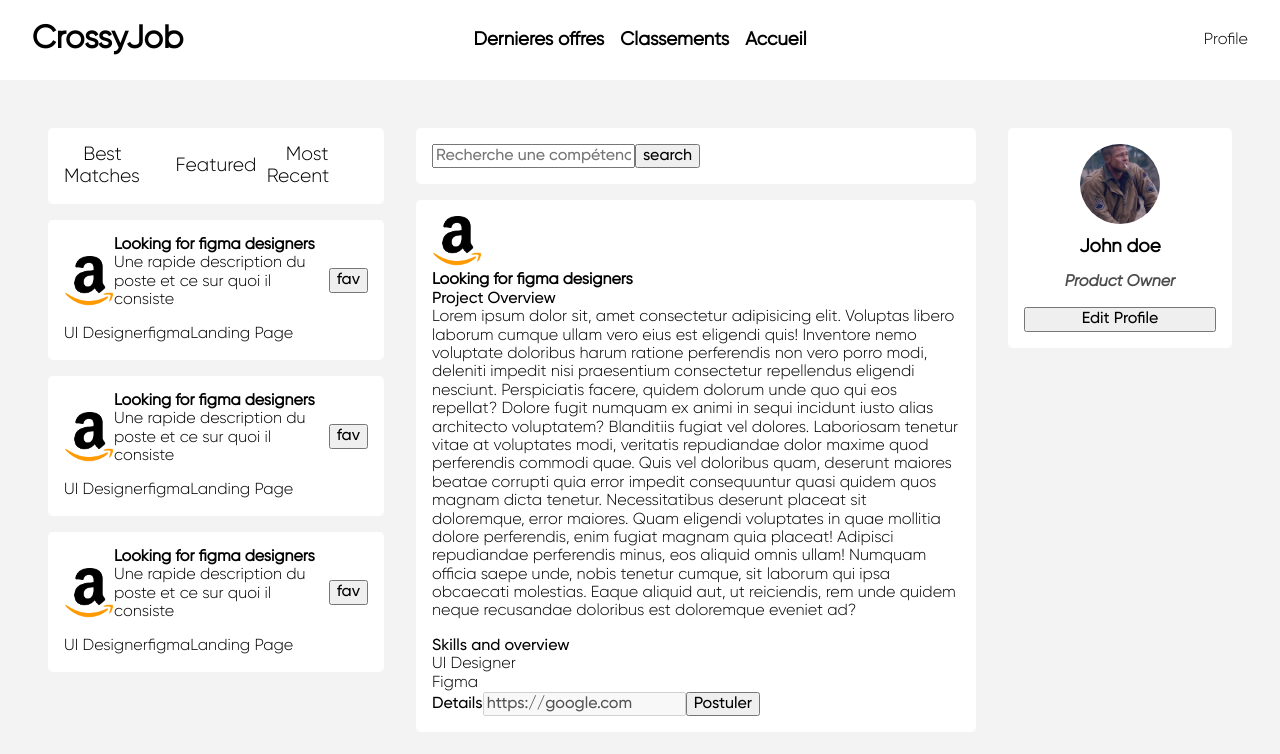
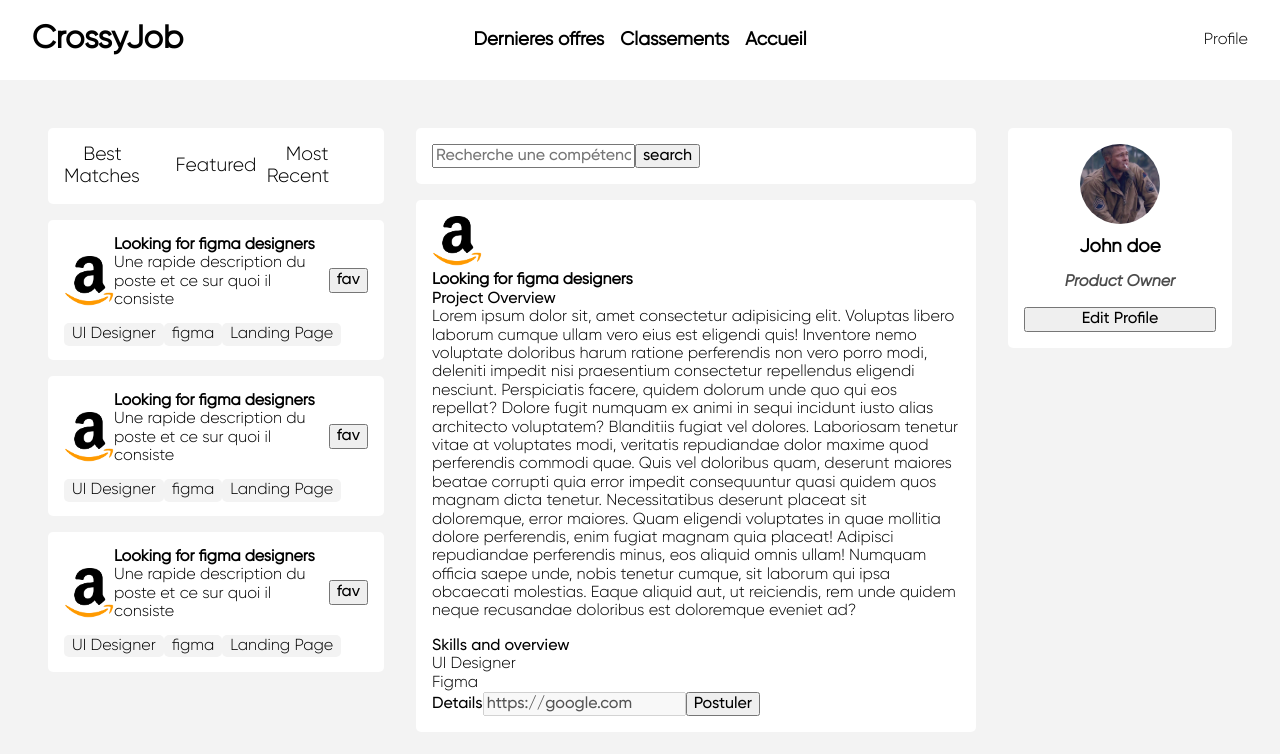
Before and after one commit to CrossyJob-YNOV/CrossyJob-Front, a Nuxt app in the folder app/: page / in a window 1280 px wide. Shown: the top 754 px of the page. Built offline with nearby package versions, Linux system fonts and the light colour scheme.

Commit message:
feat(jobItem): design tag

```diff
--- a/app/components/JobItem.vue
+++ b/app/components/JobItem.vue
@@ -19,6 +19,8 @@
 </template>
 
 <style lang="scss" scoped>
+@import "../assets/style/variables";
+
 .homepage__reviews__list__item {
   .list__item__header {
     display: flex;
@@ -28,5 +30,14 @@
       width: 50px;
     }
   }
+
+
+    .list__item__content__tags {
+      span {
+        background: var(--bg-color);
+        padding: .2em .5em;
+        border-radius: 5px;
+      }
+    }
 }
 </style>
```
